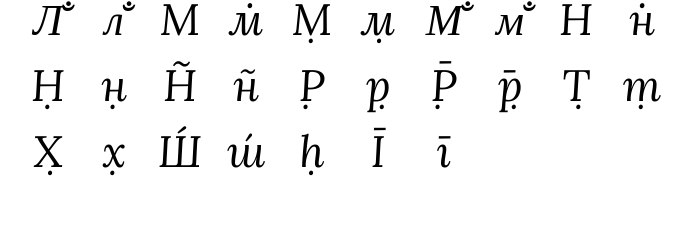
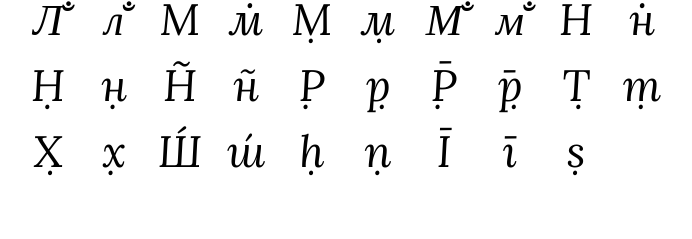
Before and after one commit to krishnized/fonts, a website: page index.html in a window 1280 px wide. Shown: the part 984-1223 px from the top of the page, without its empty margins (295-987 px from the left). Drawn offline with nearby package versions, Linux system fonts and the light colour scheme.

Commit message:
Rebuild lora

```diff
--- a/index.html
+++ b/index.html
@@ -239,7 +239,7 @@ select.addEventListener('change', e => {
 <br/>
 <ul id="glyphs">
 <!-- ĀḌḤĪḶḸṂṆÑṄṚṜṢŚṬŪāḍḥīḷḹṃṇñṅṛṝṣśṭūṁ -->
-<li>А̄<li>а̄<li>Д̣<li>д̣<li>Ӣ<li>ӣ<li>Ӯ<li>ӯ<li>Л̣<li>л̣<li>Л̐<li>л̐<li>М̇<li>м̇<li>М̣<li>м̣<li>М̐<li>м̐<li>Н̇<li>н̇<li>Н̣<li>н̣<li>Н̃<li>н̃<li>Р̣<li>р̣<li>Р̣̄<li>р̣̄<li>Т̣<li>т̣<li>Х̣<li>х̣<li>Ш́<li>ш́<li>ḥ<li>Ī<li>ı̄
+<li>А̄<li>а̄<li>Д̣<li>д̣<li>Ӣ<li>ӣ<li>Ӯ<li>ӯ<li>Л̣<li>л̣<li>Л̐<li>л̐<li>М̇<li>м̇<li>М̣<li>м̣<li>М̐<li>м̐<li>Н̇<li>н̇<li>Н̣<li>н̣<li>Н̃<li>н̃<li>Р̣<li>р̣<li>Р̣̄<li>р̣̄<li>Т̣<li>т̣<li>Х̣<li>х̣<li>Ш́<li>ш́<li>ḥ<li>ṇ<li>Ī<li>ı̄<li>ṣ
 </ul>
 
 
```
Also changed, not shown: Lora/Lora-Italic.otf, Lora/Lora-Italic.woff2, 1 other file.
